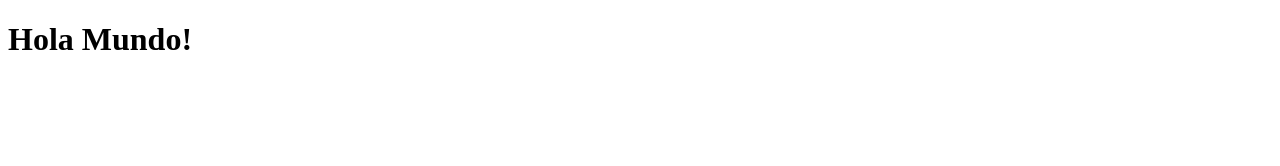
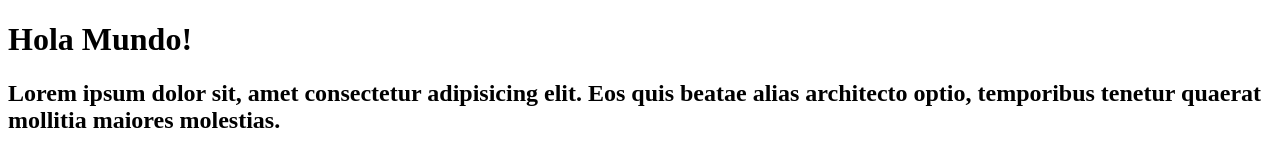
Before and after one commit to JuanFrAguirre/test-xpertal-git, a plain HTML site: page index.html in a window 1280 px wide. Drawn offline with Linux system fonts and the light colour scheme.

Commit message:
este es el segundo commit (desde la GUI)

```diff
--- a/index.html
+++ b/index.html
@@ -8,5 +8,10 @@
   </head>
   <body>
     <h1>Hola Mundo!</h1>
+    <h2>
+      Lorem ipsum dolor sit, amet consectetur adipisicing elit. Eos quis beatae
+      alias architecto optio, temporibus tenetur quaerat mollitia maiores
+      molestias.
+    </h2>
   </body>
 </html>
```
Also changed, not shown: app.js (added).
